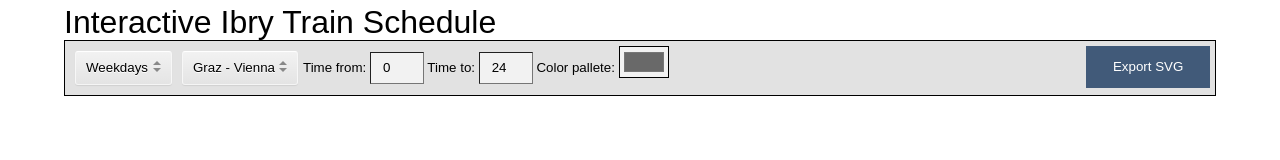
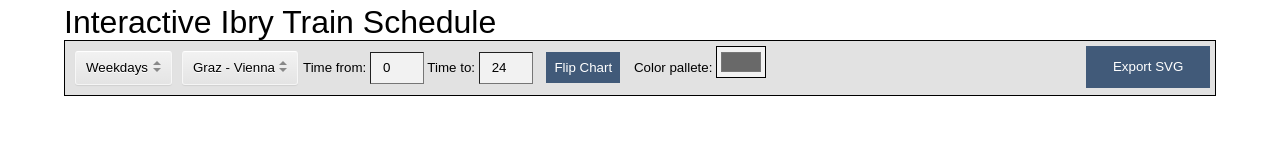
Before and after one commit to SvenCelin/Information-Visualisation, a plain HTML site: page index.html in a window 1280 px wide. Drawn offline with nearby package versions, Linux system fonts and the light colour scheme.

Commit message:
flipChart

```diff
--- a/css/styles.css
+++ b/css/styles.css
@@ -44,6 +44,12 @@ html, body {
   float: right;
 }
 
+#flipChart{
+  padding: 8px;
+  margin-left: 10px;
+  margin-right: 10px;
+}
+
 button {
   /* width: 100%; */
   border: 0px;
@@ -86,6 +92,7 @@ input[type=number] {
 
 .dropdown {
   position: relative;
+  display: inline-block;
   width: max-content;
   float: left;
   overflow: hidden;
--- a/index.html
+++ b/index.html
@@ -50,6 +50,8 @@
             Time to:
             <input type="number" min="0" max="24" value="24" onchange="setTimeTo(this.value)">
 
+            <button id="flipChart" onclick="flipChart()">Flip Chart</button>
+
             Color pallete:
             <input type="color" value="#696969" onchange="setColor(this.value)">
 
--- a/js/frontend.js
+++ b/js/frontend.js
@@ -29,7 +29,9 @@ function setColor(value){
     query.color = value;
 }
 
+function flipChart(){
 
+}
 
 
 function exportSVG() {
```
